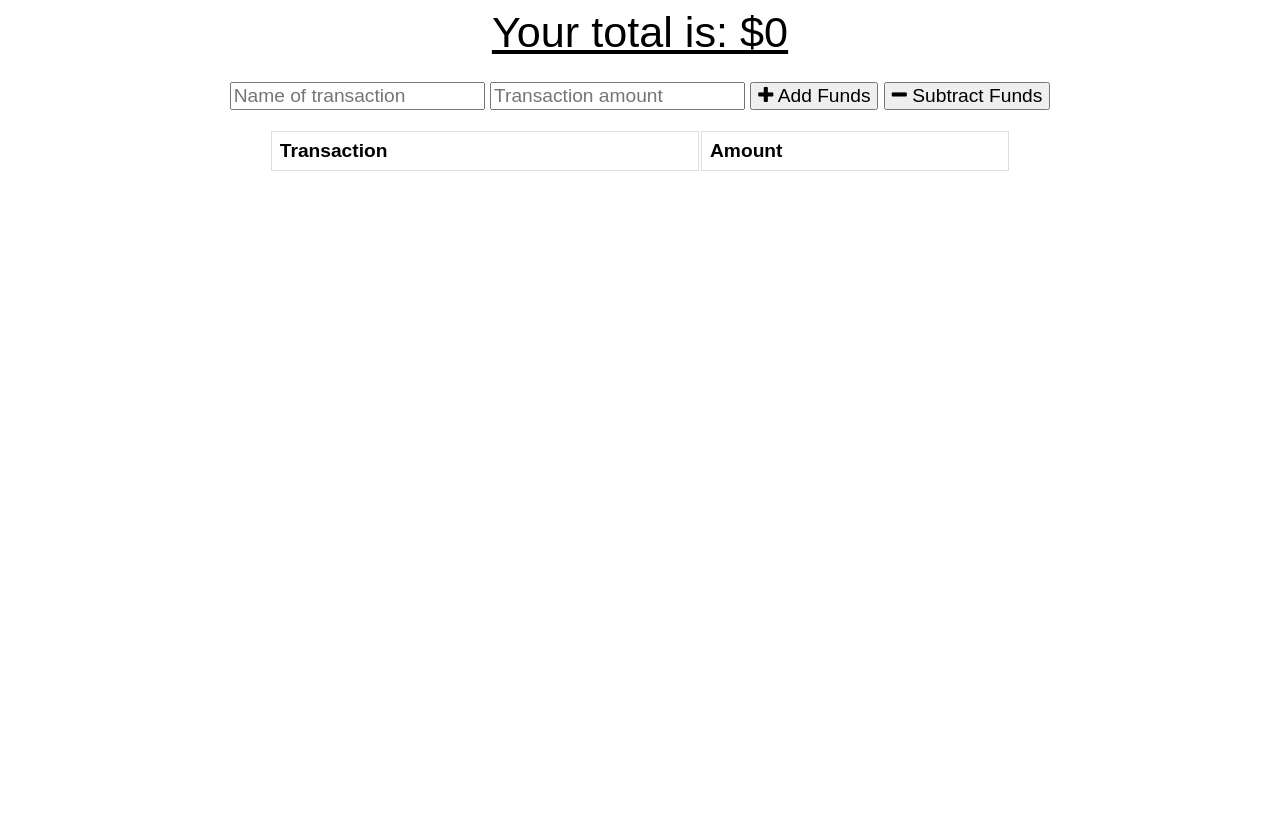
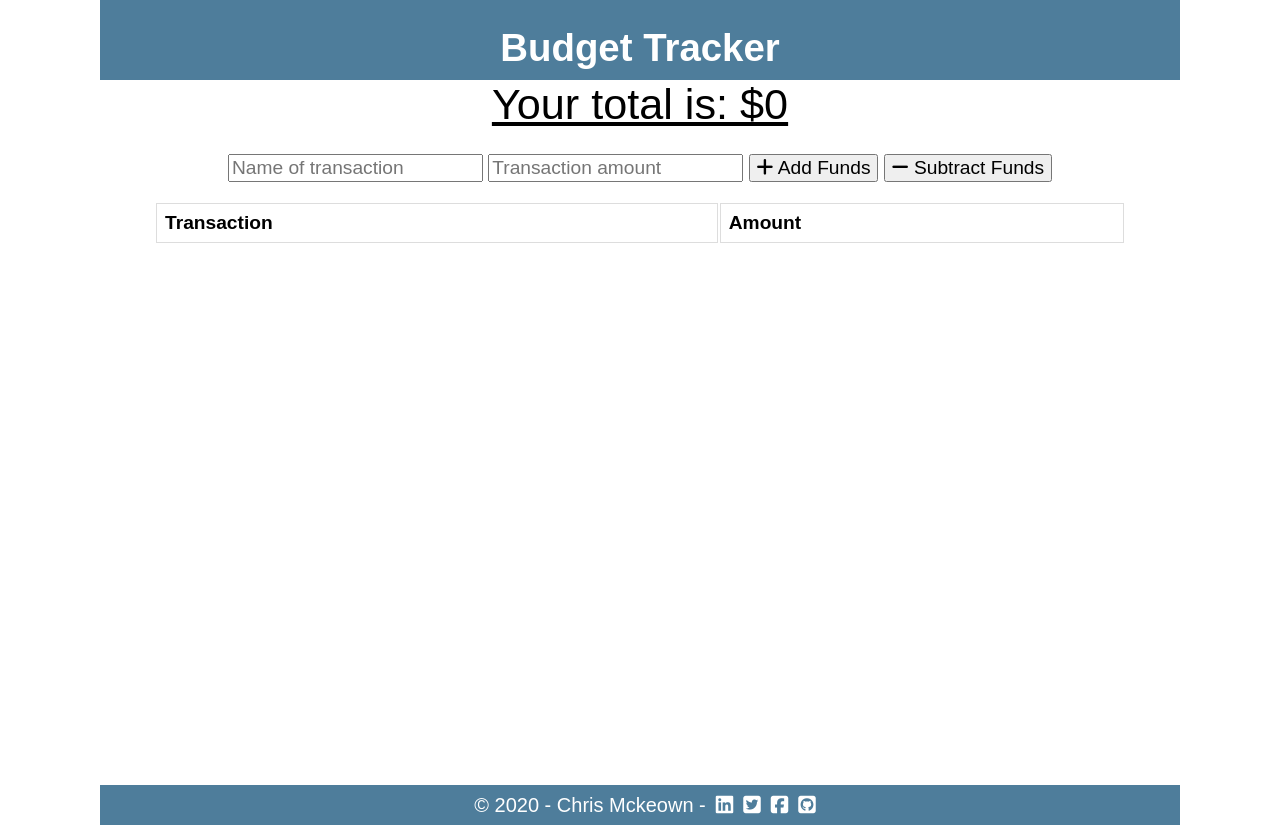
Before and after one commit to chrisjmckeown/Offline_Budget_Trackers, a website: page public/index.html in a window 1280 px wide. Before the commit the page ends 800 px from the top, so only its background shows below. Drawn offline with nearby package versions, Linux system fonts and the light colour scheme; no server answers.

Commit message:
header, main and footer added

```diff
--- a/public/index.html
+++ b/public/index.html
@@ -1,5 +1,6 @@
 <!DOCTYPE html>
 <html lang="en">
+
 <head>
   <meta charset="UTF-8">
   <meta name="viewport" content="width=device-width, initial-scale=1.0">
@@ -9,10 +10,19 @@
 
   <link rel="stylesheet" href="https://stackpath.bootstrapcdn.com/font-awesome/4.7.0/css/font-awesome.min.css">
   <link rel="stylesheet" href="styles.css">
+  <script src="https://kit.fontawesome.com/0f27892f85.js" crossorigin="anonymous"></script>
 
   <title>Budget Tracker</title>
 </head>
+
 <body>
+  <div class="wrapper">
+    <!-- Semantic header -->
+    <header class="header">
+        <h1>Budget Tracker</h1>
+    </header>
+    <!-- Semantic main body -->
+    <main class="main">
       <div class="wrapper">
         <div class="total">
           <div class="total">Your total is: $<span id="total">0</span></div>
@@ -39,9 +49,25 @@
         </div>
 
         <canvas id="myChart"></canvas>
+
+    </main>
+    <!-- Semantic footer -->
+    <footer class="footer">
+      <!-- div for social media -->
+      <div class="copyright-social-media">
+        <span><a href="https://github.com/chrisjmckeown/Offline_Budget_Trackers/blob/master/LICENSE"
+            target="_blank">&#169;
+            2020</a> - Chris Mckeown - </span>
+        <a href="https://www.linkedin.com/in/chrisjmckeown/" target="_blank"><i class="fab fa-linkedin"></i></a>
+        <a href="https://twitter.com/ChrisMckeown6" target="_blank"><i class="fab fa-twitter-square"></i></a>
+        <a href="https://www.facebook.com/christopher.j.mckeown.3" target="_blank"><i
+            class="fab fa-facebook-square"></i></a>
+        <a href="https://github.com/chrisjmckeown" target="_blank"> <i class="fab fa-github-square"></i></a>
       </div>
-
+    </footer>
+  </div>
   <script src="https://cdn.jsdelivr.net/npm/chart.js@2.8.0"></script>
   <script src="index.js"></script>
 </body>
+
 </html>
--- a/public/styles.css
+++ b/public/styles.css
@@ -1,3 +1,72 @@
+/********** Colour reference chart*********
+*************************** colour *******/
+:root {
+  --blue: rgb(78, 125, 155);
+  --light-blue: rgb(108, 167, 204);
+  --grey: rgb(161,164,167);
+  --green: rgb(79,173,67);
+  --brown: rgb(195, 110, 41);
+}
+
+html,
+body {
+  height: 100%;
+  padding: 0;
+  margin: 0;
+}
+.wrapper {
+  display: flex;
+  flex-direction: column;
+  max-width: 1080px;
+  margin: 0 auto;
+  height: 100%;
+  text-align: center;
+}
+/* styling the header */
+.header {
+  background-color:var(--blue);
+  flex: 0 1 auto;
+  width: 100%;
+  color: white;
+  height: 80px;
+  justify-content: center; /* For horizontal alignment */
+  align-items: center; /* For vertical alignment */
+}
+/* styling the main */
+.main {
+  flex: 1 1 auto;
+  background-color: white;
+  width: 100%;
+}
+/* styling the footer */
+.footer {
+  flex: 0 1 auto;
+  width: 100%;
+  background-color:var(--blue);
+}
+
+/* setting footer styles */
+.footer .copyright-social-media {
+  margin: 0 auto;
+  height: 40px;
+  display: flex;
+  justify-content: center; /* For horizontal alignment */
+  align-items: center; /* For vertical alignment */
+}
+
+/* social media div */
+.footer, .footer .copyright-social-media a{
+  font-size: 20px;
+  color: white;
+}
+.footer .copyright-social-media a{
+  padding-left: 10px;
+  text-decoration: none;
+}
+.footer .copyright-social-media a:hover{
+  color: var(--green);
+}
+
 body {
   font-size: 120%;
   font-family: Arial;
@@ -26,12 +95,6 @@ tr:nth-child(even) {
   color: red;
 }
 
-.wrapper {
-  margin: 0 auto;
-  max-width: 825px;
-  text-align: center;
-}
-
 .total {
   font-size: 150%;
   text-decoration: underline;
--- a/server.js
+++ b/server.js
@@ -4,7 +4,7 @@ const mongoose = require("mongoose");
 const compression = require("compression");
 require("dotenv").config();
 
-const PORT = process.env.PORT || 3000;
+const PORT = process.env.PORT || 8080;
 
 const app = express();
 
```
Lines whose indentation alone changed are shown as unchanged.
